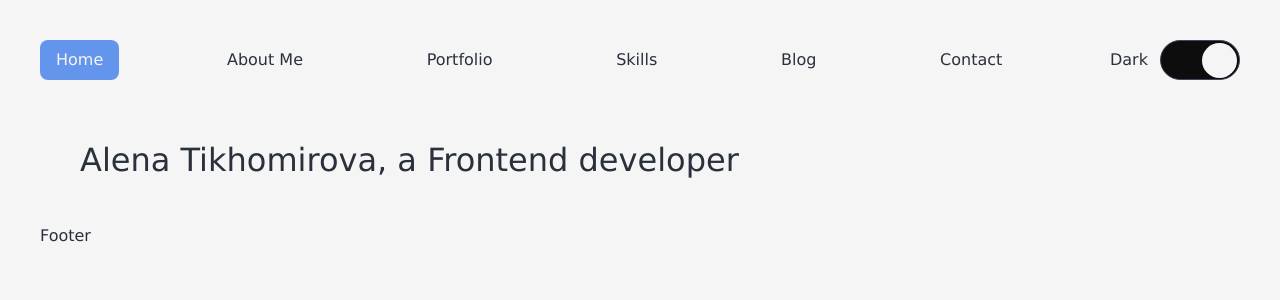
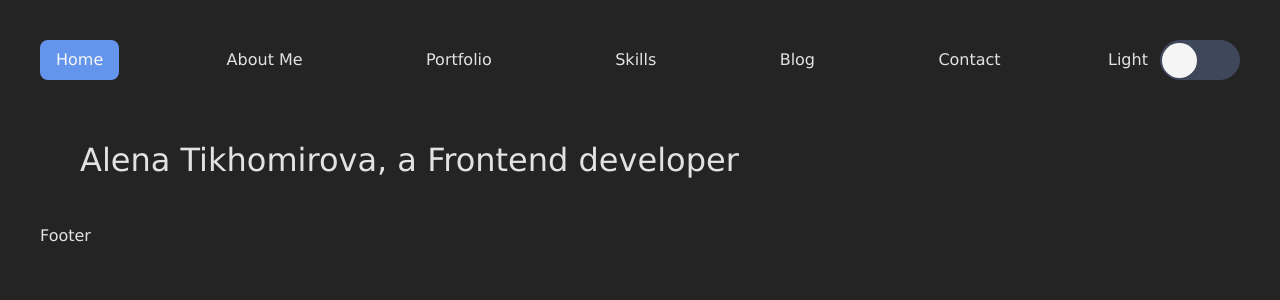
Before and after one commit to alenatih/Personal-Website, a React (Vite) app: page / in a window 1280 px wide. Shown: the top 300 px of the page. Built offline with nearby package versions, Linux system fonts and the light colour scheme.

Commit message:
A  little update to make the app dark mode by default

```diff
--- a/src/components/ToggleButton.tsx
+++ b/src/components/ToggleButton.tsx
@@ -5,7 +5,7 @@ function ToggleButton() {
   // Initialize state based on sessionStorage
   const [isLightMode, setIsLightMode] = useState(() => {
     const savedMode = sessionStorage.getItem("isLightMode")
-    return savedMode ? JSON.parse(savedMode) : true // Makes the app light mode by default
+    return savedMode ? JSON.parse(savedMode) : false // Makes the app dark mode by default
   })
 
   useEffect(() => {
```
